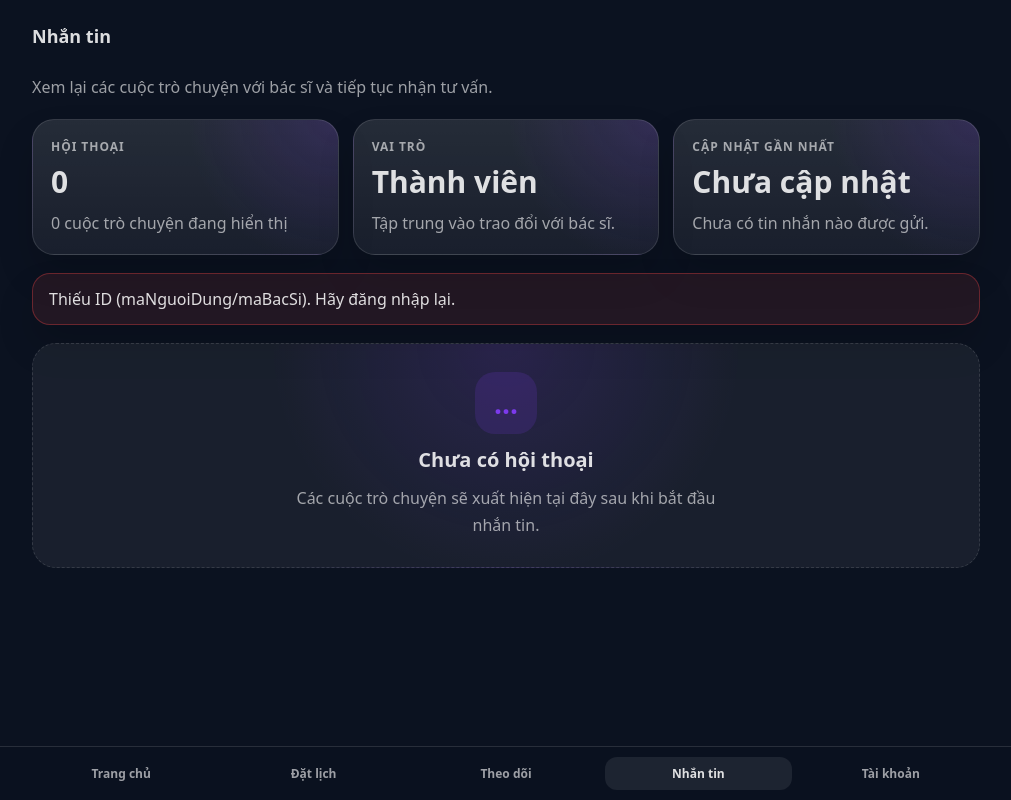
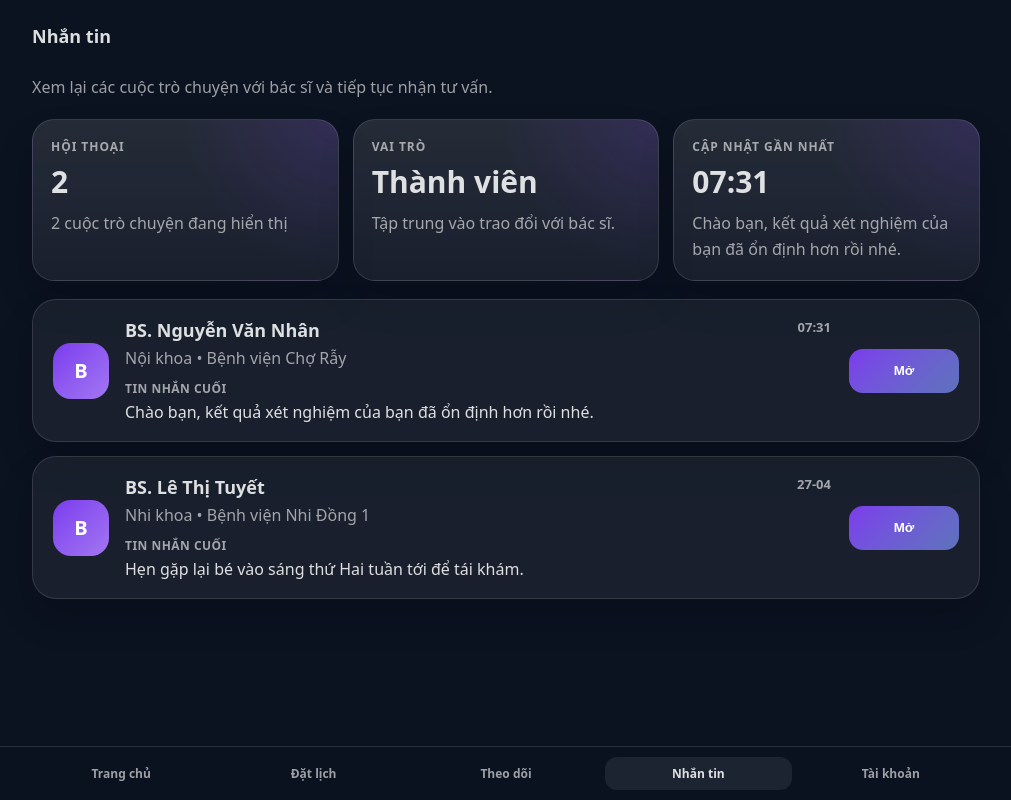
Before and after one commit to SyleinIfinity/DAPM-22-DoctorFinderWeb, a React (Vite) app: page /app/messages in a window 1280 px wide. Shown: the whole page, without its empty margins (134-1145 px from the left). Built offline with nearby package versions, Linux system fonts and the light colour scheme.

Commit message:
ui: hoan thien trang chat chi tiet voi du lieu mau

```diff
--- a/src/pages/member/ChatPage.tsx
+++ b/src/pages/member/ChatPage.tsx
@@ -1,11 +1,11 @@
 import { useEffect, useMemo, useState } from 'react'
 import { Link, useParams } from 'react-router-dom'
 import { useMutation, useQuery, useQueryClient } from '@tanstack/react-query'
-import { api } from '../../api/http'
-import type { Message } from '../../api/types'
+// import { api } from '../../api/http'
+// import type { Message } from '../../api/types'
 import { useAuth } from '../../auth/AuthContext'
 import { PageHeader } from '../../components/PageHeader'
-import { getApiErrorMessage } from '../../utils/errors'
+// import { getApiErrorMessage } from '../../utils/errors'
 
 function normalizeTime(value: string): string {
   if (!value) return ''
@@ -35,8 +35,38 @@ export function ChatPage() {
 
   const query = useQuery({
     queryKey: ['messages', maCuocHoiThoai],
-    queryFn: async () =>
-      (await api.get<Message[]>(`/api/conversations/${maCuocHoiThoai}/messages`, { params: { limit: 80 } })).data,
+    queryFn: async () => {
+      // --- COMMAND API THẬT ---
+      /*
+      return (await api.get<Message[]>(`/api/conversations/${maCuocHoiThoai}/messages`, { params: { limit: 80 } })).data
+      */
+
+      // --- MOCK DATA GIẢ LẬP ---
+      await new Promise(r => setTimeout(r, 500));
+      return [
+        {
+          maTinNhan: 1,
+          maTaiKhoanGui: 999, // Giả lập ID Bác sĩ
+          noiDungTinNhan: "Chào bạn, tôi là bác sĩ Nhân. Bạn đang gặp vấn đề gì về sức khỏe?",
+          thoiGianGui: new Date(Date.now() - 300000).toISOString(),
+          loaiNoiDung: 'TEXT'
+        },
+        {
+          maTinNhan: 2,
+          maTaiKhoanGui: session?.maTaiKhoan || 1, // Giả lập ID của bạn
+          noiDungTinNhan: "Chào bác sĩ, dạo gần đây em hay bị đau đầu vào buổi sáng.",
+          thoiGianGui: new Date(Date.now() - 200000).toISOString(),
+          loaiNoiDung: 'TEXT'
+        },
+        {
+          maTinNhan: 3,
+          maTaiKhoanGui: 999,
+          noiDungTinNhan: "Tình trạng này diễn ra bao lâu rồi? Bạn có bị mất ngủ không?",
+          thoiGianGui: new Date().toISOString(),
+          loaiNoiDung: 'TEXT'
+        }
+      ];
+    },
     enabled: Number.isFinite(maCuocHoiThoai) && maCuocHoiThoai > 0,
     refetchInterval: 5000,
   })
@@ -48,6 +78,8 @@ export function ChatPage() {
 
   const sendMutation = useMutation({
     mutationFn: async () => {
+      // --- COMMAND API THẬT ---
+      /*
       if (!session?.maTaiKhoan) throw new Error('Thiếu maTaiKhoan')
       const text = noiDung.trim()
       if (!text) throw new Error('Vui lòng nhập nội dung')
@@ -57,12 +89,19 @@ export function ChatPage() {
         loaiNoiDung: 'TEXT',
       })
       return res.data
+      */
+
+      // --- GIẢ LẬP GỬI TIN NHẮN THÀNH CÔNG ---
+      await new Promise(r => setTimeout(r, 300));
+      console.log("Tin nhắn đã gửi:", noiDung);
+      return {};
     },
     onSuccess: async () => {
       setNoiDung('')
-      await qc.invalidateQueries({ queryKey: ['messages', maCuocHoiThoai] })
+      // Tạm thời comment vì đang dùng mock data tĩnh
+      // await qc.invalidateQueries({ queryKey: ['messages', maCuocHoiThoai] })
     },
-    onError: (err) => setError(getApiErrorMessage(err)),
+    // onError: (err) => setError(getApiErrorMessage(err)),
   })
 
   useEffect(() => {
@@ -85,16 +124,6 @@ export function ChatPage() {
   return (
     <section className={`message-page ${isDoctor ? 'message-page--doctor' : 'message-page--member'}`}>
       <PageHeader title="Chat" right={<Link className="message-page__link" to={`${base}/messages`}>Danh sách</Link>} />
-      <p className="message-page__intro">
-        {isDoctor
-          ? 'Trao đổi nhanh với bệnh nhân. Dữ liệu được làm mới tự động mỗi 5 giây.'
-          : 'Nhận thông tin tư vấn từ bác sĩ và tiếp tục hỏi đáp trong cùng hội thoại.'}
-      </p>
-
-      {query.isLoading ? <div className="message-notice">Đang tải hội thoại...</div> : null}
-      {query.isError ? (
-        <div className="message-notice message-notice--danger">{getApiErrorMessage(query.error)}</div>
-      ) : null}
 
       <div className="chat-shell">
         <div className="chat-shell__messages">
@@ -107,13 +136,13 @@ export function ChatPage() {
           ) : null}
 
           {messages.map((m) => {
-            const mine = m.maTaiKhoanGui === session?.maTaiKhoan
+            const mine = m.maTaiKhoanGui === session?.maTaiKhoan || m.maTaiKhoanGui === 1 // logic giả lập mine
 
             return (
               <div key={m.maTinNhan} className={`chat-row ${mine ? 'chat-row--mine' : ''}`}>
                 <article className={`chat-bubble ${mine ? 'chat-bubble--mine' : ''}`}>
                   <div className="chat-bubble__meta">
-                    <span className="chat-bubble__author">{mine ? 'Bạn' : `Tài khoản ${m.maTaiKhoanGui}`}</span>
+                    <span className="chat-bubble__author">{mine ? 'Bạn' : `Bác sĩ (${m.maTaiKhoanGui})`}</span>
                     <span className="chat-bubble__time">{normalizeTime(m.thoiGianGui)}</span>
                   </div>
                   <div className="chat-bubble__content">{m.noiDungTinNhan}</div>
@@ -131,6 +160,9 @@ export function ChatPage() {
             value={noiDung}
             onChange={(e) => setNoiDung(e.target.value)}
             placeholder="Nhập tin nhắn..."
+            onKeyDown={(e) => {
+              if (e.key === 'Enter' && !sendMutation.isPending) sendMutation.mutate();
+            }}
           />
           <button
             className="message-thread-card__open chat-composer__send"
@@ -138,7 +170,7 @@ export function ChatPage() {
             disabled={sendMutation.isPending}
             onClick={() => sendMutation.mutate()}
           >
-            {sendMutation.isPending ? 'Đang gửi' : 'Gửi'}
+            {sendMutation.isPending ? '...' : 'Gửi'}
           </button>
         </div>
       </div>
--- a/src/pages/member/MessagesPage.tsx
+++ b/src/pages/member/MessagesPage.tsx
@@ -1,11 +1,11 @@
 import { useMemo } from 'react'
 import { useNavigate } from 'react-router-dom'
 import { useQuery } from '@tanstack/react-query'
-import { api } from '../../api/http'
-import type { ConversationSummary } from '../../api/types'
+// import { api } from '../../api/http'
+// import type { ConversationSummary } from '../../api/types'
 import { useAuth } from '../../auth/AuthContext'
 import { PageHeader } from '../../components/PageHeader'
-import { getApiErrorMessage } from '../../utils/errors'
+// import { getApiErrorMessage } from '../../utils/errors'
 
 function formatConversationTime(value: string | null): string {
   if (!value) return 'Chưa cập nhật'
@@ -35,13 +35,45 @@ export function MessagesPage() {
   const maNguoiDung = session?.maNguoiDung ?? null
   const maBacSi = session?.maBacSi ?? null
 
-  const params = isDoctor ? { maBacSi } : { maNguoiDung }
-  const enabled = isDoctor ? !!maBacSi : !!maNguoiDung
+  // const params = isDoctor ? { maBacSi } : { maNguoiDung }
+  // const enabled = isDoctor ? !!maBacSi : !!maNguoiDung
 
   const query = useQuery({
     queryKey: ['conversations', isDoctor ? 'doctor' : 'user', isDoctor ? maBacSi : maNguoiDung],
-    queryFn: async () => (await api.get<ConversationSummary[]>('/api/conversations', { params })).data,
-    enabled,
+    queryFn: async () => {
+      // --- COMMAND API THẬT ---
+      /*
+      return (await api.get<ConversationSummary[]>('/api/conversations', { params })).data
+      */
+
+      // --- MOCK DATA GIẢ LẬP ĐỂ XEM TRƯỚC UI ---
+      await new Promise(r => setTimeout(r, 600)); // Giả lập độ trễ mạng
+      return [
+        {
+          maCuocHoiThoai: 101,
+          hoTenBacSi: "BS. Nguyễn Văn Nhân",
+          chuyenKhoa: "Nội khoa",
+          tenCoSoYTe: "Bệnh viện Chợ Rẫy",
+          hoTenBenhNhan: "Bệnh nhân A",
+          anhDaiDienBacSi: null,
+          anhDaiDienBenhNhan: null,
+          noiDungCuoi: "Chào bạn, kết quả xét nghiệm của bạn đã ổn định hơn rồi nhé.",
+          thoiGianGuiCuoi: new Date().toISOString(), // Hiện "Vừa xong" hoặc giờ hiện tại
+        },
+        {
+          maCuocHoiThoai: 102,
+          hoTenBacSi: "BS. Lê Thị Tuyết",
+          chuyenKhoa: "Nhi khoa",
+          tenCoSoYTe: "Bệnh viện Nhi Đồng 1",
+          hoTenBenhNhan: "Bệnh nhân B",
+          anhDaiDienBacSi: null,
+          anhDaiDienBenhNhan: null,
+          noiDungCuoi: "Hẹn gặp lại bé vào sáng thứ Hai tuần tới để tái khám.",
+          thoiGianGuiCuoi: new Date(Date.now() - 86400000).toISOString(), // Hiện ngày hôm qua
+        }
+      ];
+    },
+    enabled: true, // Luôn bật để Nhân xem được UI
   })
 
   const sorted = useMemo(() => {
@@ -90,13 +122,18 @@ export function MessagesPage() {
         </article>
       </div>
 
-      {!enabled ? (
+      {/* Tạm ẩn thông báo thiếu ID để check UI cho đẹp */}
+      {/* {!enabled ? (
         <div className="message-notice message-notice--danger">Thiếu ID (maNguoiDung/maBacSi). Hãy đăng nhập lại.</div>
-      ) : null}
+      ) : null} */}
+
       {query.isLoading ? <div className="message-notice">Đang tải danh sách hội thoại...</div> : null}
+
+      {/*
       {query.isError ? (
         <div className="message-notice message-notice--danger">{getApiErrorMessage(query.error)}</div>
       ) : null}
+      */}
 
       {sorted.length === 0 && !query.isLoading ? (
         <div className="message-empty-state">
```
